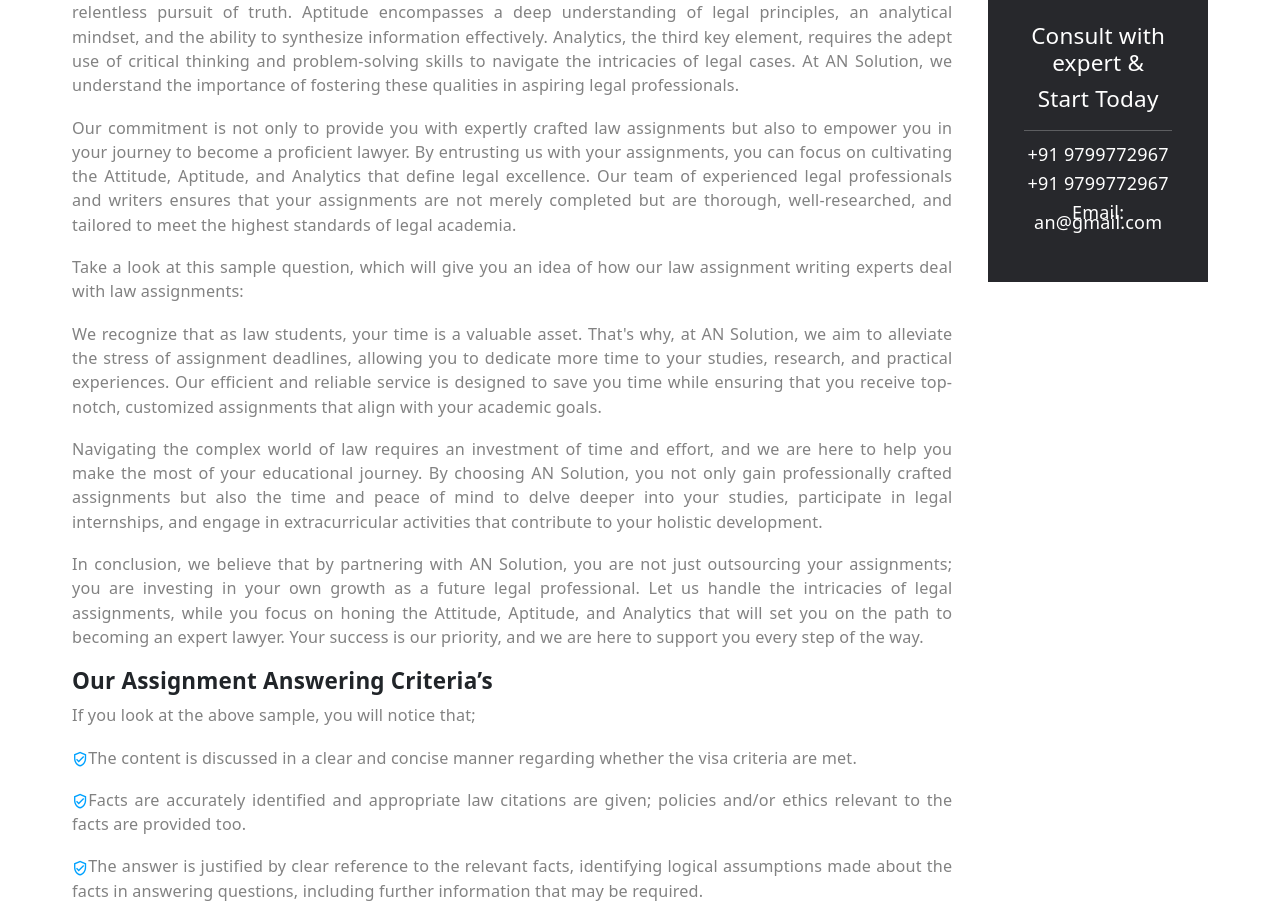
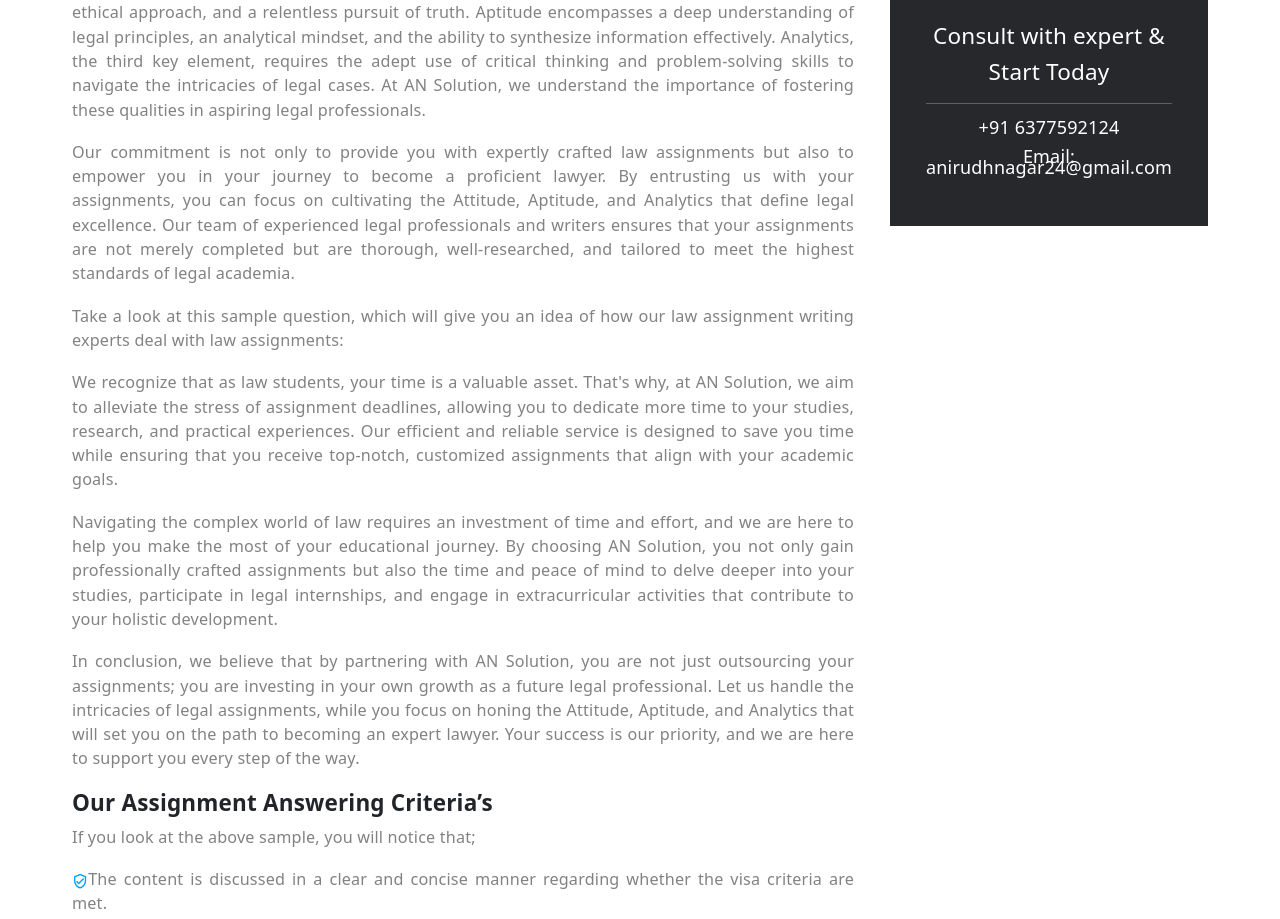
Before and after one commit to vineetnagar/AN-solution, a React (Vite) app: page /law in a window 1280 px wide. Shown: the part 1105-2024 px from the top of the page. Built offline with nearby package versions, Linux system fonts and the light colour scheme.

Commit message:
fixing bugs

```diff
--- a/Economics/Economics.jsx
+++ b/Economics/Economics.jsx
@@ -173,9 +173,8 @@ const Economics = () => {
             <h5>Consult with expert &</h5>
             <h5>Start Today</h5>
             <hr />
-            <p>+91 9799772967</p>
-            <p>+91 9799772967</p>
-            <p>Email: an@gmail.com</p>
+            <p>+91 6377592124</p>
+            <p>Email: anirudhnagar24@gmail.com</p>
           </div>
         </div>
       </div>
--- a/Finance/Finance.jsx
+++ b/Finance/Finance.jsx
@@ -141,9 +141,8 @@ const Finance = () => {
             <h5>Consult with expert &</h5>
             <h5>Start Today</h5>
             <hr />
-            <p>+91 9799772967</p>
-            <p>+91 9799772967</p>
-            <p>Email: an@gmail.com</p>
+            <p>+91 6377592124</p>
+            <p>Email: anirudhnagar24@gmail.com</p>
           </div>
         </div>
       </div>
--- a/HomeworkHelp/HomeworkHelp.jsx
+++ b/HomeworkHelp/HomeworkHelp.jsx
@@ -156,8 +156,7 @@ const HomeworkHelp = () => {
             <h5>Consult with expert &</h5>
             <h5>Start Today</h5>
             <hr />
-            <p>+91 9799772967</p>
-            <p>+91 9799772967</p>
+            <p>+91 6377592124</p>
             <p>Email: anirudhnagar24@gmail.com</p>
           </div>
         </div>
--- a/HomeworkHelp/HomeworkHelp.module.css
+++ b/HomeworkHelp/HomeworkHelp.module.css
@@ -63,10 +63,10 @@
   background-color: #ffd8d8;
 }
 
-.homeworkHelp_container_right_data_box {
+.homeworkHelp_container_right_box_data {
   display: flex;
   flex-direction: column;
-  width: 12rem;
+  width: 16em;
 }
 
 .homeworkHelp_container_right_box_data a {
--- a/Law/Law.jsx
+++ b/Law/Law.jsx
@@ -161,9 +161,8 @@ const Law = () => {
             <h5>Consult with expert &</h5>
             <h5>Start Today</h5>
             <hr />
-            <p>+91 9799772967</p>
-            <p>+91 9799772967</p>
-            <p>Email: an@gmail.com</p>
+            <p>+91 6377592124</p>
+            <p>Email: anirudhnagar24@gmail.com</p>
           </div>
         </div>
       </div>
--- a/Management/Management.jsx
+++ b/Management/Management.jsx
@@ -146,9 +146,8 @@ const Management = () => {
             <h5>Consult with expert &</h5>
             <h5>Start Today</h5>
             <hr />
-            <p>+91 9799772967</p>
-            <p>+91 9799772967</p>
-            <p>Email: an@gmail.com</p>
+            <p>+91 6377592124</p>
+            <p>Email: anirudhnagar24@gmail.com</p>
           </div>
         </div>
       </div>
--- a/Marketing/Marketing.jsx
+++ b/Marketing/Marketing.jsx
@@ -140,9 +140,8 @@ const Marketing = () => {
             <h5>Consult with expert &</h5>
             <h5>Start Today</h5>
             <hr />
-            <p>+91 9799772967</p>
-            <p>+91 9799772967</p>
-            <p>Email: an@gmail.com</p>
+            <p>+91 6377592124</p>
+            <p>Email: anirudhnagar24@gmail.com</p>
           </div>
         </div>
       </div>
--- a/Nursing/Nursing.jsx
+++ b/Nursing/Nursing.jsx
@@ -163,9 +163,8 @@ const Nursing = () => {
             <h5>Consult with expert &</h5>
             <h5>Start Today</h5>
             <hr />
-            <p>+91 9799772967</p>
-            <p>+91 9799772967</p>
-            <p>Email: an@gmail.com</p>
+            <p>+91 6377592124</p>
+            <p>Email: anirudhnagar24@gmail.com</p>
           </div>
         </div>
       </div>
--- a/STATA/STATA.jsx
+++ b/STATA/STATA.jsx
@@ -157,8 +157,7 @@ const STATA = () => {
             <h5>Consult with expert &</h5>
             <h5>Start Today</h5>
             <hr />
-            <p>+91 9799772967</p>
-            <p>+91 9799772967</p>
+            <p>+91 6377592124</p>
             <p>Email: anirudhnagar24@gmail.com</p>
           </div>
         </div>
--- a/STATICS/STATICS.jsx
+++ b/STATICS/STATICS.jsx
@@ -115,9 +115,8 @@ const STATICS = () => {
             <h5>Consult with expert &</h5>
             <h5>Start Today</h5>
             <hr />
-            <p>+91 9799772967</p>
-            <p>+91 9799772967</p>
-            <p>Email: an@gmail.com</p>
+            <p>+91 6377592124</p>
+            <p>Email: anirudhnagar24@gmail.com</p>
           </div>
         </div>
       </div>
```
